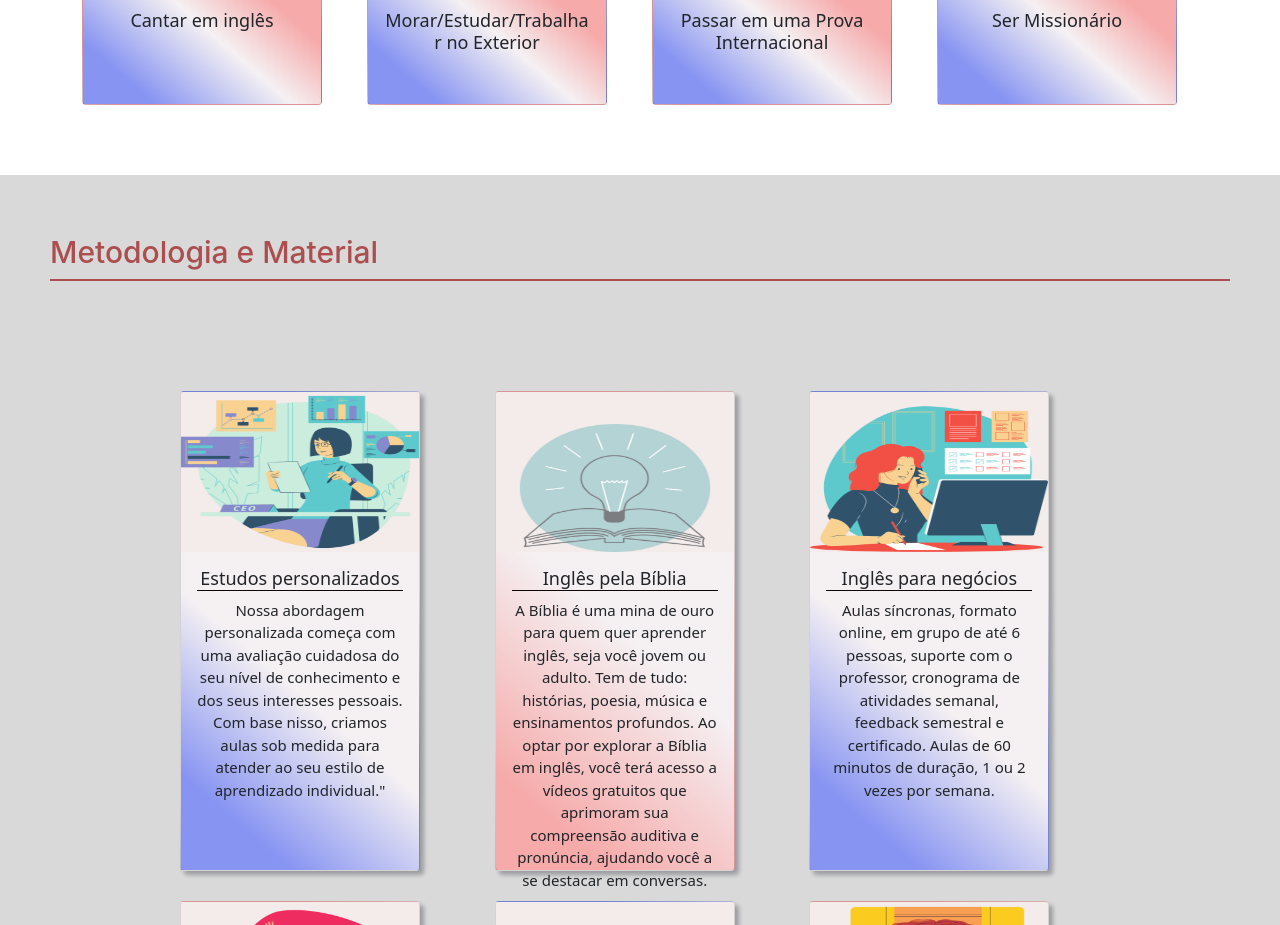
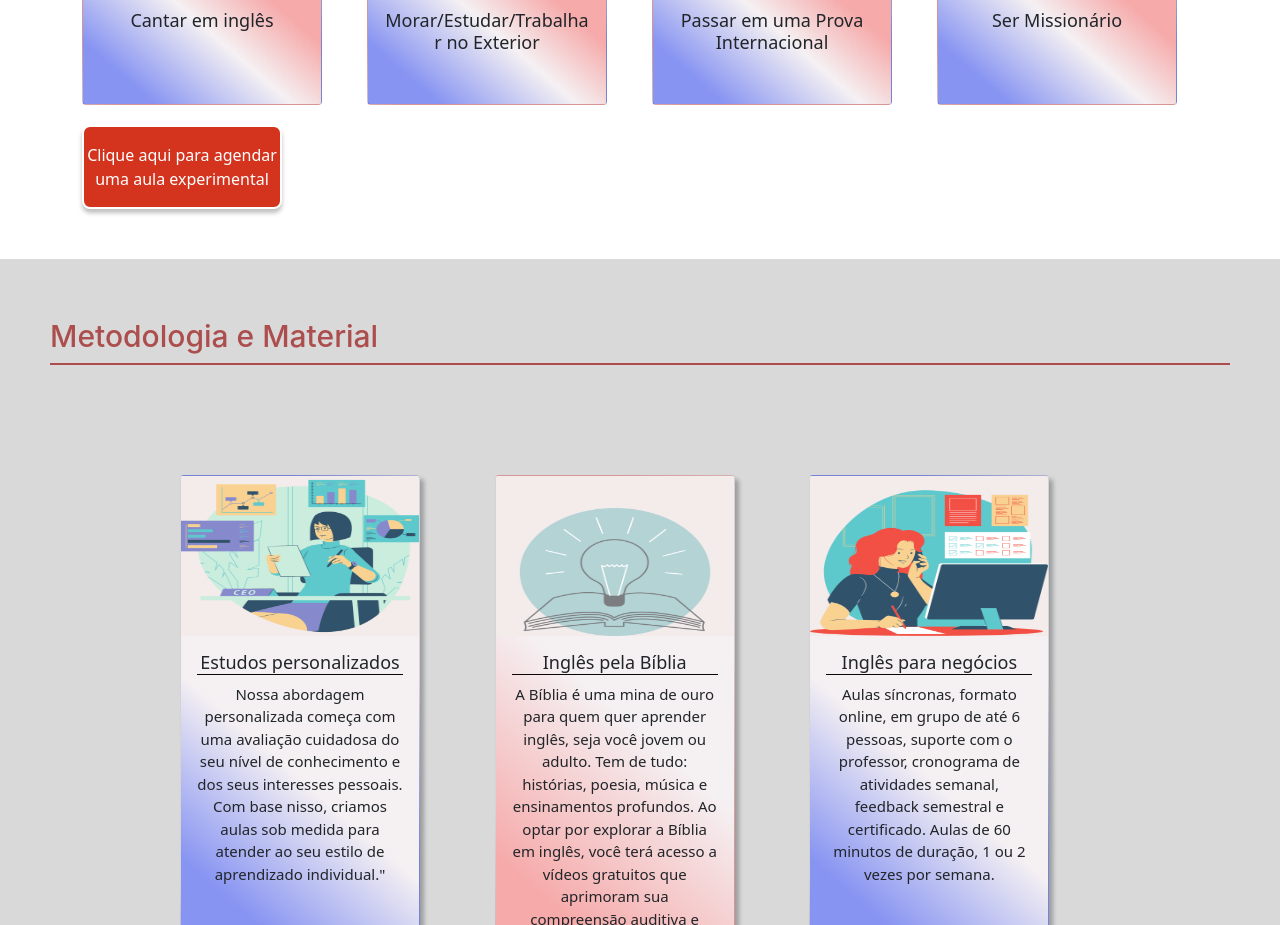
Before and after one commit to ellen-ls/DaizeLellys-ingles, a React (Create React App) app: page / in a window 1280 px wide. Shown: the part 2340-3265 px from the top of the page. Built offline with nearby package versions, Linux system fonts and the light colour scheme; a web font is replaced by a local one.

Commit message:
button feito

```diff
--- a/src/components/Motivacao/Motivacao.js
+++ b/src/components/Motivacao/Motivacao.js
@@ -86,6 +86,7 @@ function Motivacao() {
                         </Card>
                     </Col>
                 </Row>
+                <button className='button-motivacao'><a>Clique aqui para agendar uma aula experimental</a></button>
             </Container>
 
 
--- a/src/components/Motivacao/motivacao.css
+++ b/src/components/Motivacao/motivacao.css
@@ -24,3 +24,17 @@ font-size: 20px;
 .card-motivacao{
    background: linear-gradient(221deg, rgba(233,42,42,0.3981967787114846) 40%, rgba(241,235,238,0.7287289915966386) 59%, rgba(35,59,231,0.5438550420168067) 86%);
 }
+
+.button-motivacao{
+   display: inline-block;
+   background-color: #D4341E;
+   color: #ffffff;
+   border: 2px solid #ffffff;
+   border-radius: 8px;
+   box-shadow: 0px 4px 4px 0px rgba(0, 0, 0, 0.25);
+   width: 200px;
+   height: 84px;
+}
+.button-motivacao:hover{
+   background-color: #AC4E4E;
+}
```
Also changed, not shown: src/components/Precos/Precos.css (added), src/components/Precos/Precos.js (added).
